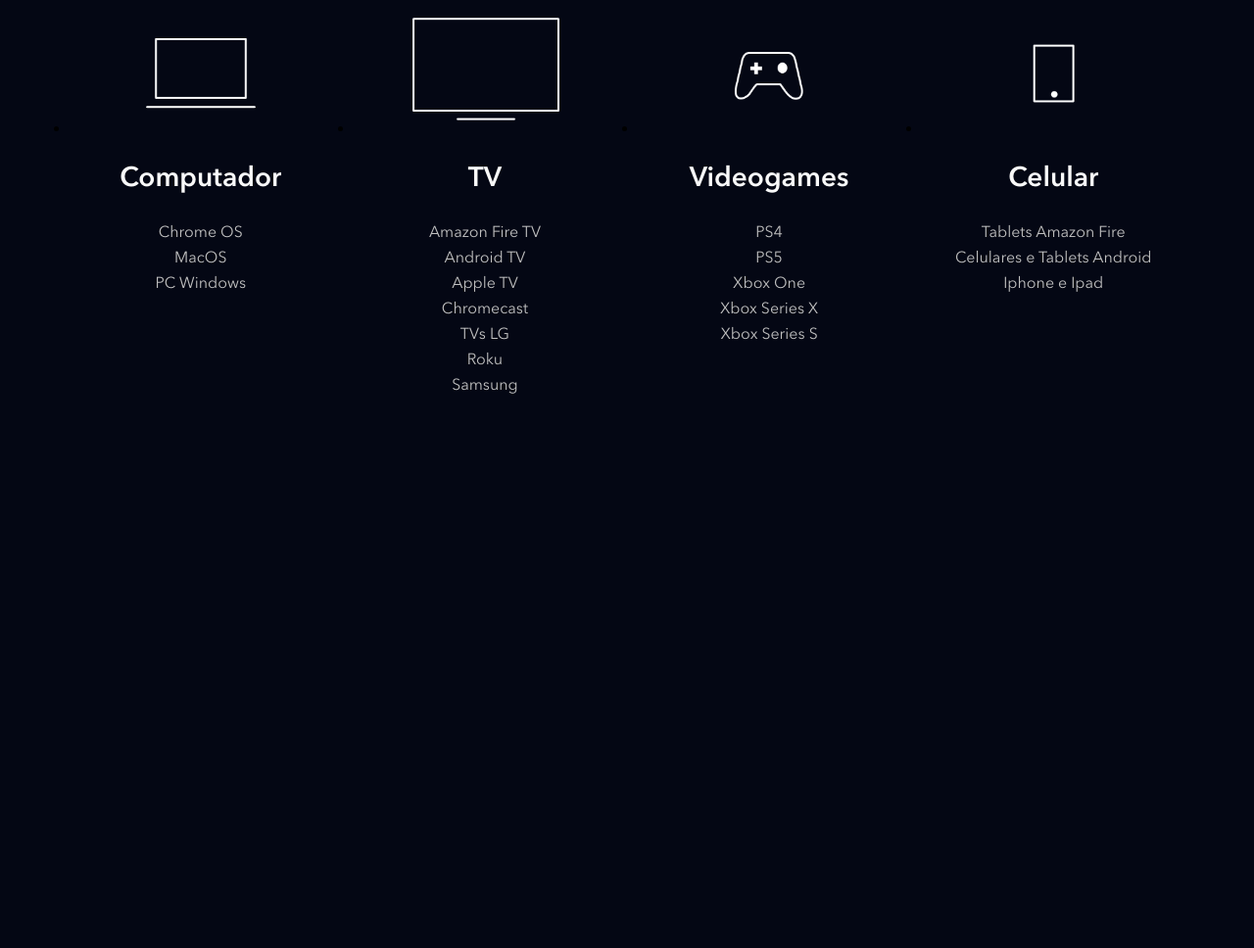
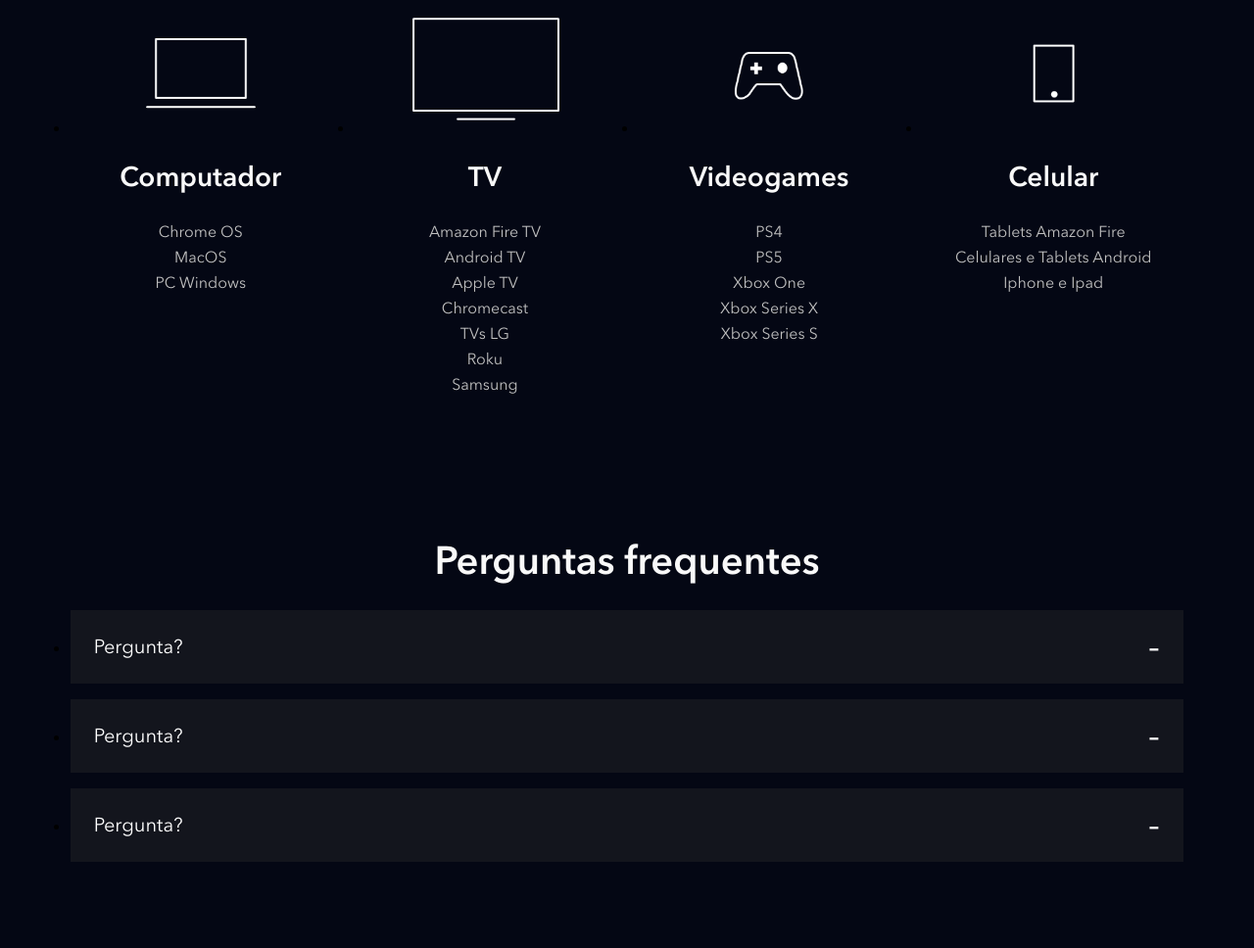
Before and after one commit to MatheusFernandes013/clone_disneyplus, a website: page index.html in a window 1280 px wide. Shown: the part 3913-4881 px from the top of the page at 98% size. Before the commit the page ends 4390 px from the top, so only its background shows below. Drawn offline with nearby package versions, Linux system fonts and the light colour scheme; files that its build step writes are made by us from their sources; files whose address does not match are found by name.

Commit message:
Começando a criação da seção FAQ

```diff
--- a/index.html
+++ b/index.html
@@ -211,6 +211,37 @@
             </li>
         </ul>
     </section>
+    <section class="faq">
+        <h2 class="title">
+            Perguntas frequentes
+        </h2>
+        <ul class="faq__questions">
+            <li class="faq__questions__item">
+                <div class="faq__questions__item__question">
+                    Pergunta?
+                </div>
+                <div class="faq__questions__item__answer text--big">
+                    Resposta.
+                </div>
+            </li>
+            <li class="faq__questions__item">
+                <div class="faq__questions__item__question">
+                    Pergunta?
+                </div>
+                <div class="faq__questions__item__answer text--big">
+                    Resposta.
+                </div>
+            </li>
+            <li class="faq__questions__item">
+                <div class="faq__questions__item__question">
+                    Pergunta?
+                </div>
+                <div class="faq__questions__item__answer text--big">
+                    Resposta.
+                </div>
+            </li>
+        </ul>
+    </section>
     <script src="./src/main.js"></script>
 </body>
 </html>
--- /dev/null
+++ b/src/styles/_faq.scss
@@ -0,0 +1,48 @@
+.faq {
+    padding: 5.6vw;
+
+    h2 {
+        text-align: center;
+        margin-bottom: 24px;
+    }
+
+    &__questions {
+
+        &__item {
+            background-color: #13151d;
+            margin-bottom: 16px;
+
+            &__question {
+                color: #fff;
+                font-size: 20px;
+                padding: 24px;
+                display: block;
+                cursor: pointer;
+                position: relative;
+
+                &::after {
+                    content: '-';
+                    position: absolute;
+                    top: 0;
+                    right: 24px;
+                    height: 100%;
+                    display: flex;
+                    align-items: center;
+                    font-size: 40px;
+                }
+            }
+
+            &__answer {
+                height: 0;
+                overflow: hidden;
+            }
+
+            &--is-open {
+                &__answer {
+                    height: auto;
+                    padding: 24px;
+                }
+            }
+        }
+    }
+}
--- a/src/styles/main.scss
+++ b/src/styles/main.scss
@@ -3,6 +3,7 @@
 @use 'shows';
 @use 'plans';
 @use 'available-devices';
+@use 'faq';
 
 @font-face {
     font-family: Avenir;
```
